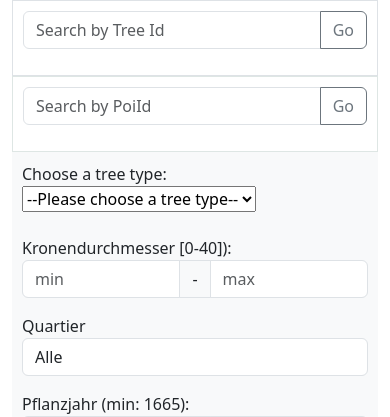
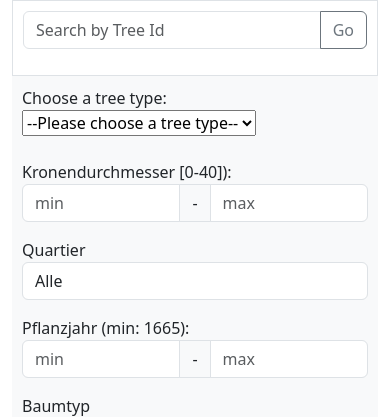
Before and after one commit to nurp/tree-huggers-zh, a Flask app: page / in a window 390 px wide; the page is wider, and only the part inside the window is pictured. Shown: the top 417 px of that part. Run offline with Flask 3, Linux system fonts and the light colour scheme; data that the repository does not hold is empty.

Commit message:
refactor

```diff
--- a/app.py
+++ b/app.py
@@ -231,7 +231,7 @@ def getTreeRows(rows):
 def getCompressedResponse(data):
     response = {'success': True, 'data': data}
     json_data = json.dumps(response)
-    compressed_data = gzip.compress(json_data.encode('utf-8'))
+    compressed_data = gzip.compress(json_data.encode('utf-8'), compresslevel=1)
     return Response(compressed_data, mimetype='application/json', headers={
         'Content-Encoding': 'gzip'
     })
--- a/static/js/index.js
+++ b/static/js/index.js
@@ -152,24 +152,44 @@ function updateMarkers(map, markersLayer) {
   var myRenderer = L.canvas({ padding: 0.5 });
   for (const [outerKey, outerObj] of Object.entries(visibleTrees)) {
     for (const [innerKey, innerObj] of Object.entries(outerObj)) {
-      for (tree of Object.entries(innerObj)) {
+      for (const tree of Object.values(innerObj)) {
+
         treeCount++;
-        tree = tree[1]; // why php puts the index as first element of the array?!
-        tree['BaumGattungLat'] = baumGattungObj[outerKey];
-        tree['BaumArtLat'] = baumArtObj[innerKey];
-        visibleColors[baumGattungObj[outerKey]] = colorsObj[outerKey];
-        var marker = L.circleMarker([parseFloat(tree.lat), parseFloat(tree.lon)], {radius: 3, myData: tree, color: colorsObj[outerKey] })
+
+        const baumGattungLat = baumGattungObj[outerKey];
+        const baumArtLat = baumArtObj[innerKey];
+        const color = colorsObj[outerKey];
+
+        tree['BaumGattungLat'] = baumGattungLat;
+        tree['BaumArtLat'] = baumArtLat;
+        visibleColors[baumGattungLat] = color;
+
+        const marker = L.circleMarker([parseFloat(tree.lat), parseFloat(tree.lon)], {radius: 3, myData: tree.id, color: colorsObj[outerKey] })
           .bindPopup(tree.baumname_deu + " " + baumArtObj[innerKey]);
-        marker.on('click', function (e) {
+        marker.on('click', async function (e) {
+          let treeId = e.target.options.myData;
+          let treeInfo = await searchById(treeId);
+          showTreeInfo(treeInfo);
+        });
+        markersLayer.addLayer(marker);
+      }
+    }
+  };
+  markersLayer.addTo(map);
+
+  document.getElementById('counter').textContent = `${treeCount} tree(s) showing`;
+
+  showColorCodes();
+}
+
+function showTreeInfo(treeInfo) {
   let innerHtml = "<table>";
-          let tree = e.target.options.myData;
-
   const fields = ['id', 'poi_id', 'strasse', 'baumname_deu', 'baumname_lat', 'pflanzjahr', 'kronendurchmesser', 'lat', 'lon']
   fields.forEach((field) => {
     innerHtml += `
     <tr>
       <td>${field}</td>
-              <td>${tree[field]}</td>
+      <td>${treeInfo[field]}</td>
     </tr>
   `;
   });
@@ -178,44 +198,36 @@ function updateMarkers(map, markersLayer) {
   innerHtml += `
   <tr>
     <td>BaumArtLat</td>
-            <td>${tree['BaumArtLat']}</td>
+    <td>${baumArtObj[treeInfo['baumartlat_id']]}</td>
   </tr>
   <tr>
     <td>BaumGattungLat</td>
-            <td>${tree['BaumGattungLat']}</td>
+    <td>${baumGattungObj[treeInfo['baumgattunglat_id']]}</td>
   </tr>
   <tr>
     <td>Genauigkeit</td>
-            <td>${genauigkeitObj[tree['genauigkeit_id']]}</td>
+    <td>${genauigkeitObj[treeInfo['genauigkeit_id']]}</td>
   </tr>
   <tr>
     <td>Status</td>
-            <td>${statusObj[tree['status_id']]}</td>
+    <td>${statusObj[treeInfo['status_id']]}</td>
   </tr>
   <tr>
     <td>Status</td>
-            <td>${quartierObj[tree['quartier_id']]}</td>
+    <td>${quartierObj[treeInfo['quartier_id']]}</td>
   </tr>
   <tr>
     <td>Kategorie</td>
-            <td>${kategorieObj[tree['kategorie_id']]}</td>
+    <td>${kategorieObj[treeInfo['kategorie_id']]}</td>
   </tr>
   <tr>
     <td>Baumtyp</td>
-            <td>${baumTypeObj[tree['baumtyp_id']]}</td>
+    <td>${baumTypeObj[treeInfo['baumtyp_id']]}</td>
   </tr>
 `;
   innerHtml += '</table>';
-          innerHtml += `<a href="https://www.google.com/maps/search/?api=1&query=${tree['lat']},${tree['lon']}" target="_blank">show on Google Maps</td>`;
+  innerHtml += `<a href="https://www.google.com/maps/search/?api=1&query=${treeInfo['lat']},${treeInfo['lon']}" target="_blank">show on Google Maps</td>`;
   document.getElementById("info").innerHTML = innerHtml;
-        })
-        markersLayer.addLayer(marker);
-      };
-    };
-  };
-  markersLayer.addTo(map);
-  document.getElementById("counter").textContent = treeCount.toString() + " tree(s) showing";
-  showColorCodes();
 }
 
 function showTreeCheckboxes(bShow) {
@@ -323,7 +335,7 @@ function showTreesOfKind(map, markersLayer, prunusMap) {
   })
 }
 
-async function searchById() {
+async function searchByIdClick() {
   var id = document.querySelector('#search-by-id').value;
   // Do something with the treeId value
   await fetch(`/api/trees/id/${id}`)
@@ -391,7 +403,7 @@ async function main() {
   const filterByIdForm = document.getElementById("search-id-form");
   filterByIdForm.addEventListener("submit", (event) => {
     event.preventDefault();
-    searchById();
+    searchByIdClick();
   });
 
   const filterByPoIdForm = document.getElementById("search-poiid-form");
--- a/templates/index.html
+++ b/templates/index.html
@@ -51,17 +51,7 @@
             <input type="text" id="search-by-id" class="form-control" placeholder="Search by Tree Id"
               aria-describedby="search-by-id-button">
             <button class="btn btn-outline-secondary" type="submit" id="search-by-id-button"
-              onclick="searchById()">Go</button>
-          </div>
-        </form>
-      </div>
-      <div class="col-md-4">
-        <form id="search-poiid-form" style="border: 1px solid #dee6e4; padding: 10px;">
-          <div class="input-group mb-3">
-            <input type="text" id="search-by-poiid" class="form-control" placeholder="Search by PoiId"
-              aria-describedby="search-by-poiid-button">
-            <button class="btn btn-outline-secondary" type="submit" id="search-by-poiid-button"
-              onclick="searchByPoiId()">Go</button>
+              onclick="searchByIdClick()">Go</button>
           </div>
         </form>
       </div>
```
Also changed, not shown: 1 other file. Lines whose indentation alone changed are shown as unchanged.
